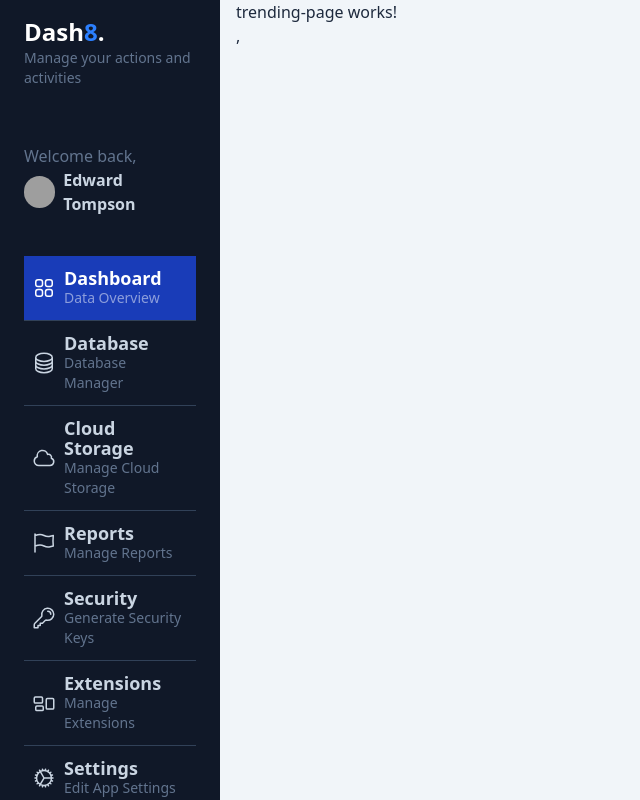
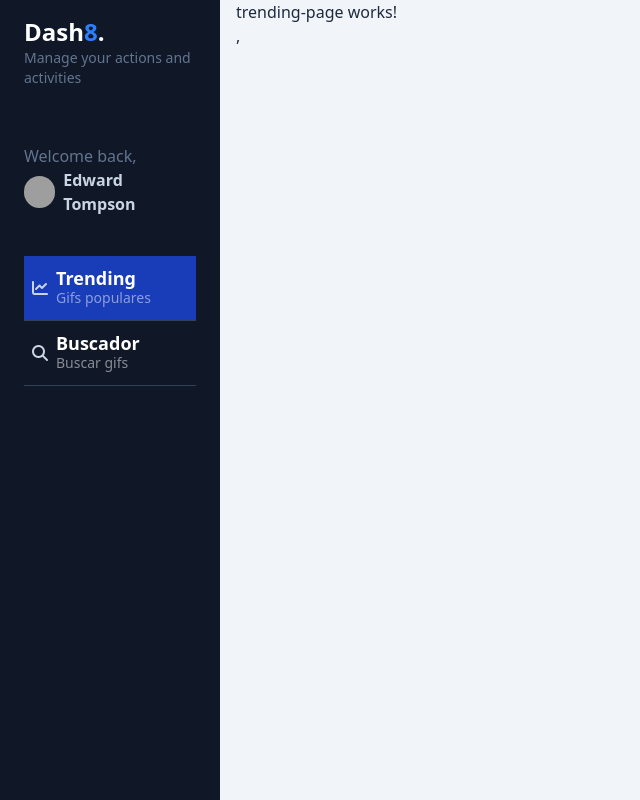
Before and after one commit to dmarmijosa/03-gifs-app-2025, an Angular app: page /dashboard/trending in a window 1280 px wide. Shown: the whole page, without its empty margins (0-640 px from the left). Built offline with nearby package versions, Linux system fonts and the light colour scheme; grey boxes are pictures that could not be loaded.

Commit message:
agregar opciones de menú dinámicas y soporte para Font Awesome en el menú lateral

```diff
--- a/src/app/gifs/components/gifs-side-menu/gifs-side-menu-options/gifs-side-menu-options.component.html
+++ b/src/app/gifs/components/gifs-side-menu/gifs-side-menu-options/gifs-side-menu-options.component.html
@@ -1,205 +1,22 @@
 <div id="nav" class="w-full px-6">
+  <!-- bg-blue-800 -->
+  @for(options of menuOptions; track $index){
   <a
-    href="#"
-    class="w-full px-2 inline-flex space-x-2 items-center border-b border-slate-700 py-3 bg-blue-800 hover:bg-white/5 transition ease-linear duration-150"
-  >
-    <div>
-      <svg
-        xmlns="http://www.w3.org/2000/svg"
-        fill="none"
-        viewBox="0 0 24 24"
-        stroke-width="1.5"
-        stroke="currentColor"
-        class="w-6 h-6 text-white"
-      >
-        <path
-          stroke-linecap="round"
-          stroke-linejoin="round"
-          d="M3.75 6A2.25 2.25 0 016 3.75h2.25A2.25 2.25 0 0110.5 6v2.25a2.25 2.25 0 01-2.25 2.25H6a2.25 2.25 0 01-2.25-2.25V6zM3.75 15.75A2.25 2.25 0 016 13.5h2.25a2.25 2.25 0 012.25 2.25V18a2.25 2.25 0 01-2.25 2.25H6A2.25 2.25 0 013.75 18v-2.25zM13.5 6a2.25 2.25 0 012.25-2.25H18A2.25 2.25 0 0120.25 6v2.25A2.25 2.25 0 0118 10.5h-2.25a2.25 2.25 0 01-2.25-2.25V6zM13.5 15.75a2.25 2.25 0 012.25-2.25H18a2.25 2.25 0 012.25 2.25V18A2.25 2.25 0 0118 20.25h-2.25A2.25 2.25 0 0113.5 18v-2.25z"
-        />
-      </svg>
-    </div>
-    <div class="flex flex-col">
-      <span class="text-lg font-bold leading-5 text-white"
-        >Dashboard</span
-      >
-      <span class="text-sm text-white/50 hidden md:block"
-        >Data Overview</span
-      >
-    </div>
-  </a>
-  <a
-    href="#"
+    [routerLink]="options.route"
+    routerLinkActive="bg-blue-800"
     class="w-full px-2 inline-flex space-x-2 items-center border-b border-slate-700 py-3 hover:bg-white/5 transition ease-linear duration-150"
   >
     <div>
-      <svg
-        xmlns="http://www.w3.org/2000/svg"
-        fill="none"
-        viewBox="0 0 24 24"
-        stroke-width="1.5"
-        stroke="currentColor"
-        class="w-6 h-6"
-      >
-        <path
-          stroke-linecap="round"
-          stroke-linejoin="round"
-          d="M20.25 6.375c0 2.278-3.694 4.125-8.25 4.125S3.75 8.653 3.75 6.375m16.5 0c0-2.278-3.694-4.125-8.25-4.125S3.75 4.097 3.75 6.375m16.5 0v11.25c0 2.278-3.694 4.125-8.25 4.125s-8.25-1.847-8.25-4.125V6.375m16.5 0v3.75m-16.5-3.75v3.75m16.5 0v3.75C20.25 16.153 16.556 18 12 18s-8.25-1.847-8.25-4.125v-3.75m16.5 0c0 2.278-3.694 4.125-8.25 4.125s-8.25-1.847-8.25-4.125"
-        />
-      </svg>
+      <i [class]="options.icon"></i>
     </div>
     <div class="flex flex-col">
-      <span class="text-lg text-slate-300 font-bold leading-5"
-        >Database</span
-      >
-      <span class="text-sm text-slate-500 hidden md:block"
-        >Database Manager</span
-      >
+      <span class="text-lg font-bold leading-5 text-white">
+        {{ options.label }}
+      </span>
+      <span class="text-sm text-white/50 hidden md:block">
+        {{ options.subLabel }}
+      </span>
     </div>
   </a>
-  <a
-    href="#"
-    class="w-full px-2 inline-flex space-x-2 items-center border-b border-slate-700 py-3 hover:bg-white/5 transition ease-linear duration-150"
-  >
-    <div>
-      <svg
-        xmlns="http://www.w3.org/2000/svg"
-        fill="none"
-        viewBox="0 0 24 24"
-        stroke-width="1.5"
-        stroke="currentColor"
-        class="w-6 h-6"
-      >
-        <path
-          stroke-linecap="round"
-          stroke-linejoin="round"
-          d="M2.25 15a4.5 4.5 0 004.5 4.5H18a3.75 3.75 0 001.332-7.257 3 3 0 00-3.758-3.848 5.25 5.25 0 00-10.233 2.33A4.502 4.502 0 002.25 15z"
-        />
-      </svg>
-    </div>
-    <div class="flex flex-col">
-      <span class="text-lg text-slate-300 font-bold leading-5"
-        >Cloud Storage</span
-      >
-      <span class="text-sm text-slate-500 hidden md:block"
-        >Manage Cloud Storage</span
-      >
-    </div>
-  </a>
-  <a
-    href="#"
-    class="w-full px-2 inline-flex space-x-2 items-center border-b border-slate-700 py-3 hover:bg-white/5 transition ease-linear duration-150"
-  >
-    <div>
-      <svg
-        xmlns="http://www.w3.org/2000/svg"
-        fill="none"
-        viewBox="0 0 24 24"
-        stroke-width="1.5"
-        stroke="currentColor"
-        class="w-6 h-6"
-      >
-        <path
-          stroke-linecap="round"
-          stroke-linejoin="round"
-          d="M3 3v1.5M3 21v-6m0 0l2.77-.693a9 9 0 016.208.682l.108.054a9 9 0 006.086.71l3.114-.732a48.524 48.524 0 01-.005-10.499l-3.11.732a9 9 0 01-6.085-.711l-.108-.054a9 9 0 00-6.208-.682L3 4.5M3 15V4.5"
-        />
-      </svg>
-    </div>
-    <div class="flex flex-col">
-      <span class="text-lg text-slate-300 font-bold leading-5"
-        >Reports</span
-      >
-      <span class="text-sm text-slate-500 hidden md:block"
-        >Manage Reports</span
-      >
-    </div>
-  </a>
-  <a
-    href="#"
-    class="w-full px-2 inline-flex space-x-2 items-center border-b border-slate-700 py-3 hover:bg-white/5 transition ease-linear duration-150"
-  >
-    <div>
-      <svg
-        xmlns="http://www.w3.org/2000/svg"
-        fill="none"
-        viewBox="0 0 24 24"
-        stroke-width="1.5"
-        stroke="currentColor"
-        class="w-6 h-6"
-      >
-        <path
-          stroke-linecap="round"
-          stroke-linejoin="round"
-          d="M15.75 5.25a3 3 0 013 3m3 0a6 6 0 01-7.029 5.912c-.563-.097-1.159.026-1.563.43L10.5 17.25H8.25v2.25H6v2.25H2.25v-2.818c0-.597.237-1.17.659-1.591l6.499-6.499c.404-.404.527-1 .43-1.563A6 6 0 1121.75 8.25z"
-        />
-      </svg>
-    </div>
-    <div class="flex flex-col">
-      <span class="text-lg text-slate-300 font-bold leading-5"
-        >Security</span
-      >
-      <span class="text-sm text-slate-500 hidden md:block"
-        >Generate Security Keys</span
-      >
-    </div>
-  </a>
-  <a
-    href="#"
-    class="w-full px-2 inline-flex space-x-2 items-center border-b border-slate-700 py-3 hover:bg-white/5 transition ease-linear duration-150"
-  >
-    <div>
-      <svg
-        xmlns="http://www.w3.org/2000/svg"
-        fill="none"
-        viewBox="0 0 24 24"
-        stroke-width="1.5"
-        stroke="currentColor"
-        class="w-6 h-6"
-      >
-        <path
-          stroke-linecap="round"
-          stroke-linejoin="round"
-          d="M2.25 7.125C2.25 6.504 2.754 6 3.375 6h6c.621 0 1.125.504 1.125 1.125v3.75c0 .621-.504 1.125-1.125 1.125h-6a1.125 1.125 0 01-1.125-1.125v-3.75zM14.25 8.625c0-.621.504-1.125 1.125-1.125h5.25c.621 0 1.125.504 1.125 1.125v8.25c0 .621-.504 1.125-1.125 1.125h-5.25a1.125 1.125 0 01-1.125-1.125v-8.25zM3.75 16.125c0-.621.504-1.125 1.125-1.125h5.25c.621 0 1.125.504 1.125 1.125v2.25c0 .621-.504 1.125-1.125 1.125h-5.25a1.125 1.125 0 01-1.125-1.125v-2.25z"
-        />
-      </svg>
-    </div>
-    <div class="flex flex-col">
-      <span class="text-lg text-slate-300 font-bold leading-5"
-        >Extensions</span
-      >
-      <span class="text-sm text-slate-500 hidden md:block"
-        >Manage Extensions</span
-      >
-    </div>
-  </a>
-  <a
-    href="#"
-    class="w-full px-2 inline-flex space-x-2 items-center py-3 hover:bg-white/5 transition ease-linear duration-150"
-  >
-    <div>
-      <svg
-        xmlns="http://www.w3.org/2000/svg"
-        fill="none"
-        viewBox="0 0 24 24"
-        stroke-width="1.5"
-        stroke="currentColor"
-        class="w-6 h-6"
-      >
-        <path
-          stroke-linecap="round"
-          stroke-linejoin="round"
-          d="M4.5 12a7.5 7.5 0 0015 0m-15 0a7.5 7.5 0 1115 0m-15 0H3m16.5 0H21m-1.5 0H12m-8.457 3.077l1.41-.513m14.095-5.13l1.41-.513M5.106 17.785l1.15-.964m11.49-9.642l1.149-.964M7.501 19.795l.75-1.3m7.5-12.99l.75-1.3m-6.063 16.658l.26-1.477m2.605-14.772l.26-1.477m0 17.726l-.26-1.477M10.698 4.614l-.26-1.477M16.5 19.794l-.75-1.299M7.5 4.205L12 12m6.894 5.785l-1.149-.964M6.256 7.178l-1.15-.964m15.352 8.864l-1.41-.513M4.954 9.435l-1.41-.514M12.002 12l-3.75 6.495"
-        />
-      </svg>
-    </div>
-    <div class="flex flex-col">
-      <span class="text-lg text-slate-300 font-bold leading-5"
-        >Settings</span
-      >
-      <span class="text-sm text-slate-500 hidden md:block"
-        >Edit App Settings</span
-      >
-    </div>
-  </a>
+  }
 </div>
--- a/src/app/gifs/components/gifs-side-menu/gifs-side-menu-options/gifs-side-menu-options.component.ts
+++ b/src/app/gifs/components/gifs-side-menu/gifs-side-menu-options/gifs-side-menu-options.component.ts
@@ -1,8 +1,31 @@
 import { Component } from '@angular/core';
+import { RouterLink, RouterLinkActive } from '@angular/router';
+
+interface MenuOptions {
+  icon: string;
+  label: string;
+  route: string;
+  subLabel: string;
+}
 
 @Component({
   selector: 'gifs-side-menu-options',
-  imports: [],
+  imports: [RouterLink, RouterLinkActive],
   templateUrl: './gifs-side-menu-options.component.html',
 })
-export class GifsSideMenuOptionsComponent { }
+export class GifsSideMenuOptionsComponent {
+  menuOptions: MenuOptions[] = [
+    {
+      icon: 'fa-solid fa-chart-line',
+      label: 'Trending',
+      route: '/dashboard/trending',
+      subLabel: 'Gifs populares',
+    },
+    {
+      icon: 'fa-solid fa-magnifying-glass',
+      label: 'Buscador',
+      route: '/dashboard/search',
+      subLabel: 'Buscar gifs',
+    },
+  ];
+}
--- a/src/index.html
+++ b/src/index.html
@@ -6,6 +6,7 @@
   <base href="/">
   <meta name="viewport" content="width=device-width, initial-scale=1">
   <link rel="icon" type="image/x-icon" href="favicon.ico">
+  <link rel="stylesheet" href="https://cdnjs.cloudflare.com/ajax/libs/font-awesome/6.7.2/css/all.min.css" integrity="sha512-Evv84Mr4kqVGRNSgIGL/F/aIDqQb7xQ2vcrdIwxfjThSH8CSR7PBEakCr51Ck+w+/U6swU2Im1vVX0SVk9ABhg==" crossorigin="anonymous" referrerpolicy="no-referrer" />
 </head>
 <body>
   <app-root></app-root>
```
